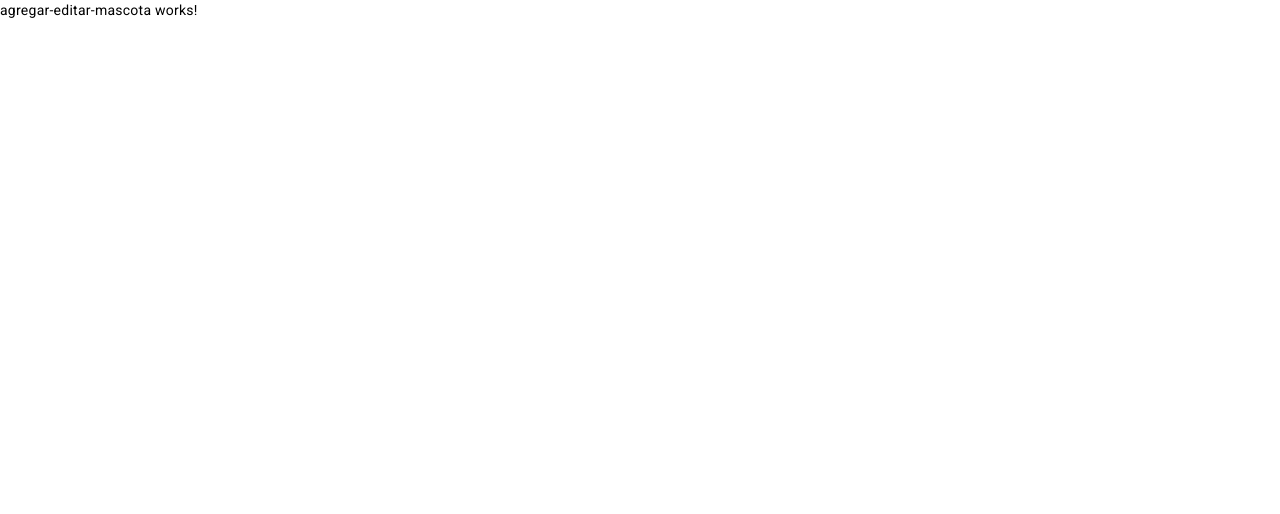
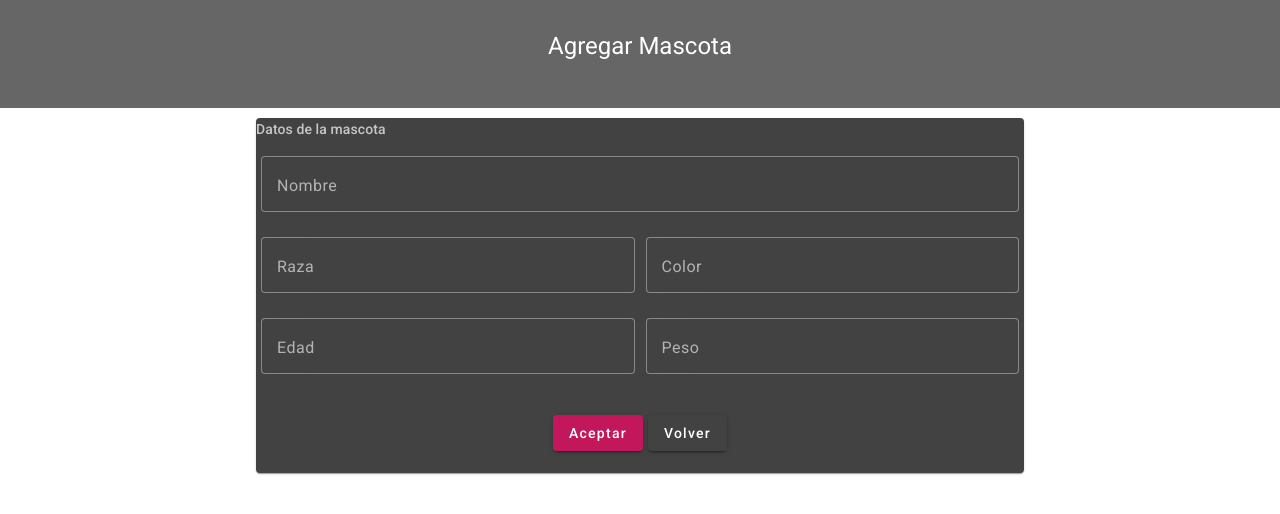
Before and after one commit to Jirgort/FE-CRUDMASCOTAS, an Angular app: page /agregarMascota in a window 1280 px wide. Shown: the top 514 px of the page. Built offline with nearby package versions, Linux system fonts and the light colour scheme.

Commit message:
Vista agregar mascota
Se hizo la vista para agregar mascota

```diff
--- a/src/app/components/agregar-editar-mascota/agregar-editar-mascota.component.css
+++ b/src/app/components/agregar-editar-mascota/agregar-editar-mascota.component.css
@@ -0,0 +1,15 @@
+.card{
+    margin-top: 10px;
+
+}
+
+.mat-form-field {
+    width: 100%;
+    margin: 5px;
+    padding-top: 10px;
+}
+
+.btnAceptar{
+    margin-right: 5px ;
+
+}
--- a/src/app/components/agregar-editar-mascota/agregar-editar-mascota.component.html
+++ b/src/app/components/agregar-editar-mascota/agregar-editar-mascota.component.html
@@ -1 +1,56 @@
-<p>agregar-editar-mascota works!</p>
+<div class="title">
+  <h1>Agregar Mascota</h1>
+</div>
+
+<app-spinner *ngIf="loading"></app-spinner>
+
+<div class="container">
+  <mat-card class="card">
+    <mat-card-subtitle> Datos de la mascota </mat-card-subtitle>
+    <form>
+      <mat-grid-list
+        class="card"
+        style="color: white"
+        cols="2"
+        rowHeight="80px"
+      >
+        <mat-grid-tile [colspan]="2">
+          <mat-form-field class="mat-form-field" appearance="outline">
+            <mat-label>Nombre</mat-label>
+            <input matInput autocomplete="off"/>
+          </mat-form-field>
+        </mat-grid-tile>
+        <mat-grid-tile>
+            <mat-form-field class="mat-form-field" appearance="outline">
+                <mat-label>Raza</mat-label>
+                <input matInput autocomplete="off"/>
+              </mat-form-field>
+        </mat-grid-tile>
+        <mat-grid-tile>
+            <mat-form-field class="mat-form-field" appearance="outline">
+                <mat-label>Color</mat-label>
+                <input matInput autocomplete="off"/>
+              </mat-form-field>
+        </mat-grid-tile>
+        <mat-grid-tile>
+            <mat-form-field class="mat-form-field" appearance="outline">
+                <mat-label>Edad</mat-label>
+                <input matInput autocomplete="off"/>
+              </mat-form-field>
+        </mat-grid-tile>
+        <mat-grid-tile>
+            <mat-form-field class="mat-form-field" appearance="outline">
+                <mat-label>Peso</mat-label>
+                <input matInput autocomplete="off"/>
+              </mat-form-field>
+        </mat-grid-tile>
+        <mat-grid-tile [colspan]="2">
+            <button class="btnAceptar" mat-raised-button color="primary">Aceptar</button>
+
+            <button mat-raised-button routerLink="/listMascotas">Volver</button>
+        </mat-grid-tile>
+
+      </mat-grid-list>
+    </form>
+  </mat-card>
+</div>
--- a/src/app/components/agregar-editar-mascota/agregar-editar-mascota.component.ts
+++ b/src/app/components/agregar-editar-mascota/agregar-editar-mascota.component.ts
@@ -6,5 +6,10 @@ import { Component } from '@angular/core';
   styleUrl: './agregar-editar-mascota.component.css'
 })
 export class AgregarEditarMascotaComponent {
+  loading:boolean=false;
+
+  constructor(){
+
+  }
 
 }
```
Also changed, not shown: src/app/shared/shared.module.ts (+5 -2 lines).
